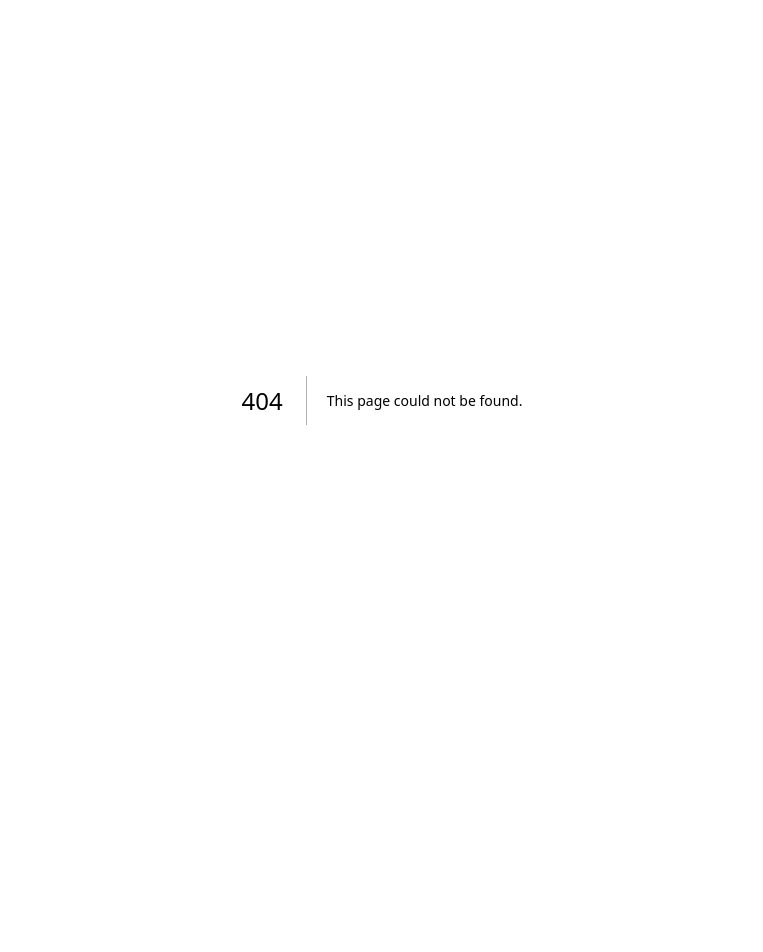
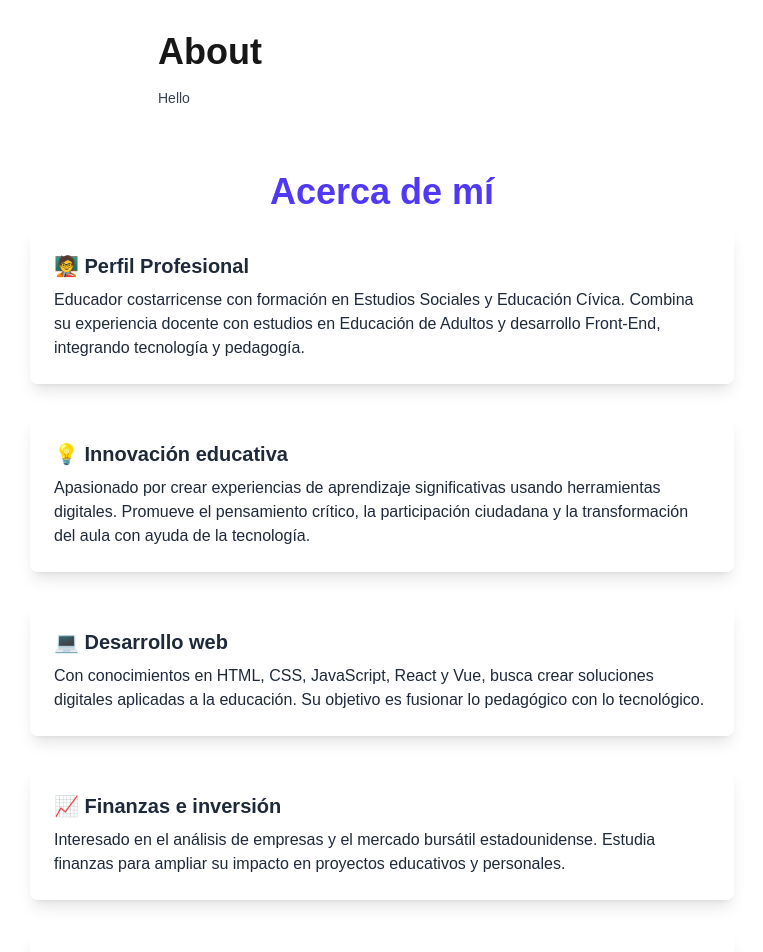
Before and after one commit to luisquiroscr/hello-next, a Next.js app: page /about in a window 1280 px wide. Before the commit this address had no page. Shown: the top 952 px of the page, without its empty margins (258-1021 px from the left). Before the commit the page ends 800 px from the top, so only its background shows below. Built offline with nearby package versions, Linux system fonts and the light colour scheme.

Commit message:
About estilizado

```diff
--- /dev/null
+++ b/app/about/page.jsx
@@ -0,0 +1,53 @@
+"use client";
+
+import React from "react";
+
+export default function About() {
+  return (
+    <div className="max-w-3xl mx-auto p-8 space-y-8 text-gray-800 dark:text-gray-200">
+      <h1 className="text-4xl font-extrabold text-center mb-4 text-indigo-600 dark:text-indigo-400">
+        Acerca de mí
+      </h1>
+
+
+      <section className="bg-white/70 dark:bg-gray-800/50 p-6 rounded-lg shadow-lg backdrop-blur">
+        <h2 className="text-xl font-semibold mb-2">🧑‍🏫 Perfil Profesional</h2>
+        <p>
+          Educador costarricense con formación en Estudios Sociales y Educación Cívica. Combina su experiencia docente con estudios en Educación de Adultos y desarrollo Front-End, integrando tecnología y pedagogía.
+        </p>
+      </section>
+
+
+      <section className="bg-white/70 dark:bg-gray-800/50 p-6 rounded-lg shadow-lg backdrop-blur">
+        <h2 className="text-xl font-semibold mb-2">💡 Innovación educativa</h2>
+        <p>
+          Apasionado por crear experiencias de aprendizaje significativas usando herramientas digitales. Promueve el pensamiento crítico, la participación ciudadana y la transformación del aula con ayuda de la tecnología.
+        </p>
+      </section>
+
+
+      <section className="bg-white/70 dark:bg-gray-800/50 p-6 rounded-lg shadow-lg backdrop-blur">
+        <h2 className="text-xl font-semibold mb-2">💻 Desarrollo web</h2>
+        <p>
+          Con conocimientos en HTML, CSS, JavaScript, React y Vue, busca crear soluciones digitales aplicadas a la educación. Su objetivo es fusionar lo pedagógico con lo tecnológico.
+        </p>
+      </section>
+
+
+      <section className="bg-white/70 dark:bg-gray-800/50 p-6 rounded-lg shadow-lg backdrop-blur">
+        <h2 className="text-xl font-semibold mb-2">📈 Finanzas e inversión</h2>
+        <p>
+          Interesado en el análisis de empresas y el mercado bursátil estadounidense. Estudia finanzas para ampliar su impacto en proyectos educativos y personales.
+        </p>
+      </section>
+
+
+      <section className="bg-white/70 dark:bg-gray-800/50 p-6 rounded-lg shadow-lg backdrop-blur">
+        <h2 className="text-xl font-semibold mb-2">🤝 Conectemos</h2>
+        <p>
+          Abierto a colaboraciones en proyectos educativos y tecnológicos. Si compartís intereses o querés intercambiar ideas, ¡estás invitado a conectar!
+        </p>
+      </section>
+    </div>
+  );
+}
--- a/app/about/pages.jsx
+++ /dev/null
@@ -1,39 +0,0 @@
-"use client";
-
-import React from "react";
-
-export default function About() {
-  return (
-    <div className="max-w-lg mx-auto p-8">
-      <h1 className="text-4xl font-extrabold mb-4">About</h1>
-      <p className="text-sm text-gray-700 dark:text-gray-200">
-        🧑‍🏫 Acerca de mí 🎓 Educador apasionado y desarrollador en formación Como
-        docente de Estudios Sociales y Educación Cívica en Costa Rica, he
-        dedicado mi carrera a fomentar el pensamiento crítico y la participación
-        ciudadana entre jóvenes y adultos. Actualmente, complemento mi labor
-        educativa con estudios en Educación de Adultos y formación en desarrollo
-        Front-End, integrando la tecnología en el proceso de
-        enseñanza-aprendizaje. 💡 Comprometido con la innovación educativa Mi
-        enfoque pedagógico se centra en crear experiencias de aprendizaje
-        significativas, utilizando herramientas digitales para enriquecer la
-        comprensión de la historia y la geografía. Creo firmemente en el poder
-        de la educación como motor de cambio social y en la tecnología como
-        aliada para transformar el aula. 💻 Apasionado por la tecnología y el
-        desarrollo web En mi camino hacia el desarrollo profesional, he
-        adquirido habilidades en HTML, CSS, JavaScript y frameworks como React y
-        Vue. Mi objetivo es combinar mis conocimientos en educación con
-        competencias tecnológicas para diseñar soluciones que mejoren la
-        experiencia educativa y promuevan el aprendizaje continuo. 📈 Interesado
-        en el análisis financiero y la inversión Además de mi labor educativa,
-        me interesa el análisis de empresas y la inversión en la bolsa de
-        valores de Estados Unidos. Estoy en constante aprendizaje sobre finanzas
-        y mercados bursátiles, buscando integrar estos conocimientos en
-        proyectos educativos y personales. 🤝 Conectemos Estoy abierto a
-        colaborar en iniciativas que unan educación y tecnología, así como a
-        compartir experiencias y conocimientos en estos campos. Si compartes
-        intereses similares o deseas intercambiar ideas, no dudes en
-        contactarme.
-      </p>
-    </div>
-  );
-}
--- a/app/components/Navigation.jsx
+++ b/app/components/Navigation.jsx
@@ -7,8 +7,8 @@ export default function Navigation({name}) {
         <div className="max-w-lg mx-auto p-8">
             <h1 className="text-4xl font-extrabold mb-4">About</h1>
             <p className="text-sm text-gray-700 dark:text-gray-200">
-                hello {name}
+                Hello {name}
             </p>
         </div>
-    )
+    );
 }
--- a/app/layout.tsx
+++ b/app/layout.tsx
@@ -1,6 +1,7 @@
 import type { Metadata } from "next";
 import { Geist, Geist_Mono } from "next/font/google";
 import "./globals.css";
+import Navigation from "./components/Navigation";
 
 const geistSans = Geist({
   variable: "--font-geist-sans",
@@ -27,6 +28,7 @@ export default function RootLayout({
       <body
         className={`${geistSans.variable} ${geistMono.variable} antialiased`}
       >
+        <Navigation></Navigation>
         {children}
       </body>
     </html>
--- a/app/page.jsx
+++ b/app/page.jsx
@@ -2,17 +2,18 @@
 
 import Image from "next/image";
 import { useState } from "react";
+import Navigation from "./components/Navigation";
 
 
 const opcionesDeMenu = [
   {
-    id: 1, texto: 'Quienes somos', link: '#about', isSelected: false
+    id: 1, texto: 'Quienes somos', link: 'about', isSelected: false
   }, {
-    id: 2, texto: 'Experiencia', link: '#experience', isSelected: true
+    id: 2, texto: 'Experiencia', link: 'experience', isSelected: true
   }, {
-    id: 3, texto: 'Proyectos', link: '#proyects', isSelected: false
+    id: 3, texto: 'Proyectos', link: 'proyects', isSelected: false
   },  {
-    id: 4, texto: 'Contacto', link: '#contact', isSelected: false
+    id: 4, texto: 'Contacto', link: 'contact', isSelected: false
   },
 ];
 
@@ -46,7 +47,7 @@ const menu = function () {
 export default function Home() {
   return (
     <div className="grid grid-rows-[20px_1fr_20px] items-center justify-items-center min-h-screen p-8 pb-20 gap-16 sm:p-20 font-[family-name:var(--font-geist-sans)]">
-
+      <Navigation name="Prueba" />
       <main className="flex flex-col gap-[32px] row-start-2 items-center sm:items-start">
         {menu()}
 
```
Also changed, not shown: app/contact/page.jsx (renamed from app/contact/pages.jsx), app/experience/page.jsx (renamed from app/experience/pages.jsx), app/proyects/page.jsx (added).
